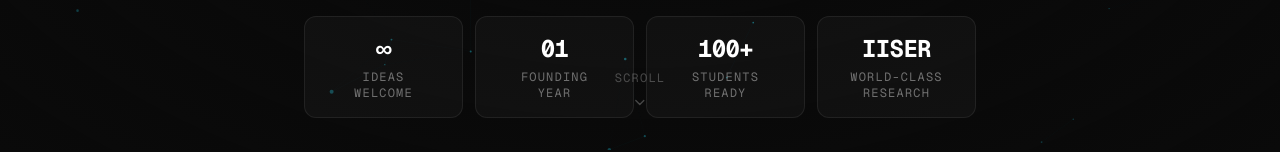
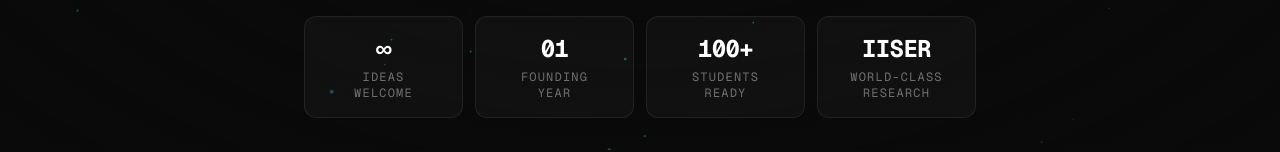
Before and after one commit to Darth-Meghraj/ecell-iiser-bhopal, a Next.js app: page / in a window 1280 px wide. Shown: the part 650-802 px from the top of the page. Built offline with nearby package versions, Linux system fonts and the light colour scheme.

Commit message:
Removed Bug

```diff
--- a/components/sections/Hero.tsx
+++ b/components/sections/Hero.tsx
@@ -4,7 +4,7 @@
 import React from "react";
 import { motion, Variants } from "framer-motion";
 import Link from "next/link";
-import { ArrowRight, ChevronDown } from "lucide-react";
+import { ArrowRight } from "lucide-react";
 import { siteConfig } from "@/config/site";
 
 // ── Stat Card ─────────────────────────────────────────────────────────────────
@@ -130,22 +130,6 @@ export default function Hero() {
           ))}
         </motion.div>
       </motion.div>
-
-      {/* Scroll indicator */}
-      <motion.div
-        initial={{ opacity: 0 }}
-        animate={{ opacity: 1 }}
-        transition={{ delay: 2.5, duration: 1 }}
-        className="absolute bottom-10 left-1/2 -translate-x-1/2 flex flex-col items-center gap-2 z-10"
-      >
-        <span className="text-xs font-mono text-white/25 uppercase tracking-widest">Scroll</span>
-        <motion.div
-          animate={{ y: [0, 6, 0] }}
-          transition={{ duration: 2, repeat: Infinity, ease: "easeInOut" }}
-        >
-          <ChevronDown size={16} className="text-white/25" />
-        </motion.div>
-      </motion.div>
     </section>
   );
 }
```
